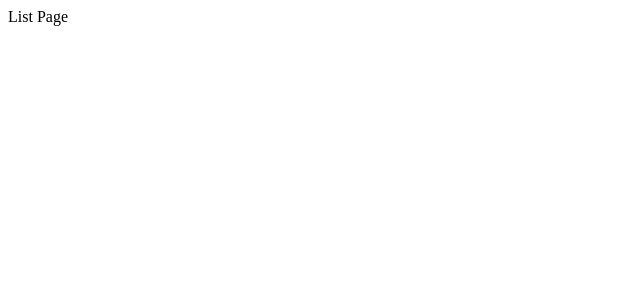
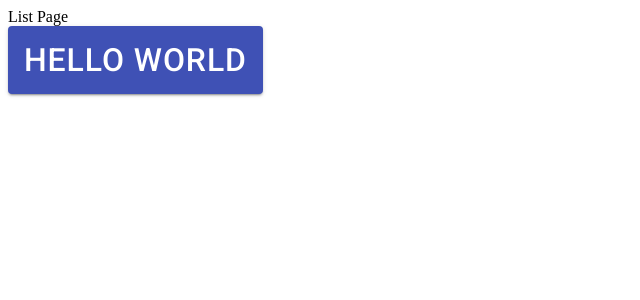
Before and after one commit to justinaus/mk-react, a React (Create React App) app: page /testlist in a window 1280 px wide. Shown: the top 300 px of the page, without its empty margins (0-640 px from the left). Built offline with nearby package versions, Linux system fonts and the light colour scheme.

Commit message:
add : pop over button

```diff
--- /dev/null
+++ b/src/components/common/buttons/PopoverButton.tsx
@@ -0,0 +1,12 @@
+import React from 'react';
+import { Button } from '@material-ui/core';
+
+export default function PopoverButton() {
+  return (
+    <div>
+      <Button variant="contained" color="primary">
+        Hello World
+      </Button>
+    </div>
+  );
+}
--- a/src/pages/TestList.tsx
+++ b/src/pages/TestList.tsx
@@ -1,5 +1,11 @@
 import React from 'react';
+import PopoverButton from '../components/common/buttons/PopoverButton';
 
 export default function TestList() {
-  return <div>List Page</div>;
+  return (
+    <div>
+      List Page
+      <PopoverButton />
+    </div>
+  );
 }
```
